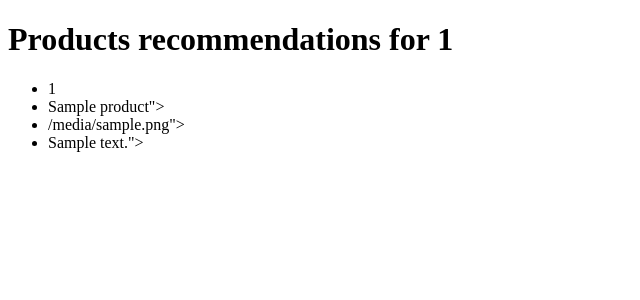
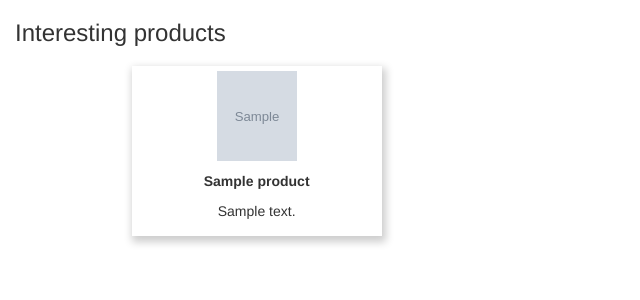
Before and after one commit to vbazhin/product-radio, a Flask app: template radio-recommendations/templates/base.html in a window 1280 px wide. Shown: the top 300 px of the page, without its empty margins (0-640 px from the left). Run offline with Flask 2, Linux system fonts and the light colour scheme; the template is opened without the code that fills it: most values are stand-ins (such as "Sample title", 1, 10 or a date in 2020); grey boxes marked "Sample" are stand-in pictures; some libraries are stand-ins or nearby versions.

Commit message:
Product template updated

```diff
--- a/radio-recommendations/templates/base.html
+++ b/radio-recommendations/templates/base.html
@@ -1,16 +1,45 @@
 <!doctype html>
 <html>
 <title>{{ radio_id }}</title>
-<header></header>
+<header>
+    <meta name="viewport" content="width=device-width, initial-scale=1">
+    <link rel="stylesheet" href="https://maxcdn.bootstrapcdn.com/bootstrap/3.4.0/css/bootstrap.min.css">
+    <script src="https://ajax.googleapis.com/ajax/libs/jquery/3.4.1/jquery.min.js"></script>
+    <script src="https://maxcdn.bootstrapcdn.com/bootstrap/3.4.0/js/bootstrap.min.js"></script>
+</header>
+<style type="text/css">
+    .card {
+      box-shadow: 2px 4px 8px 2px rgba(0, 0, 0, 0.2);
+      min-width: 250px;
+      margin: auto;
+      text-align: center;
+      margin: 10px;
+      padding: 5px;
+    }
+    .card p {
+        margin: 10px;
+    }
+
+
+</style>
 <body>
-  <h1>Products recommendations for {{ radio_id }}</h1>
-  {% for product in products %}
-  <ul>
-      <li>{{ product.product_id }}</li>
-      <li>{{ product.product_name }}"></li>
-      <li>{{ product.image_url }}"></li>
-      <li>{{ product.description }}"></li>
-  </ul>
-  {% endfor %}
+<div class="container-fluid">
+    <h3> Interesting products</h3>
+    <div class="row">
+        <div class="col-sm-1"></div>
+        {% for product in products %}
+        <div class="col-sm-2">
+            <div class="card">
+                <img src="{{ product.image_url }}" alt="{{ product.product_name }}" width="80" height="90">
+                <p>
+                    <b>{{ product.product_name }}</b>
+                </p>
+                <p>{{ product.description }} </p>
+            </div>
+        </div>
+        {% endfor %}
+        <div class="col-sm-1"></div>
+    </div>
+</div>
 </body>
 </html>
```
